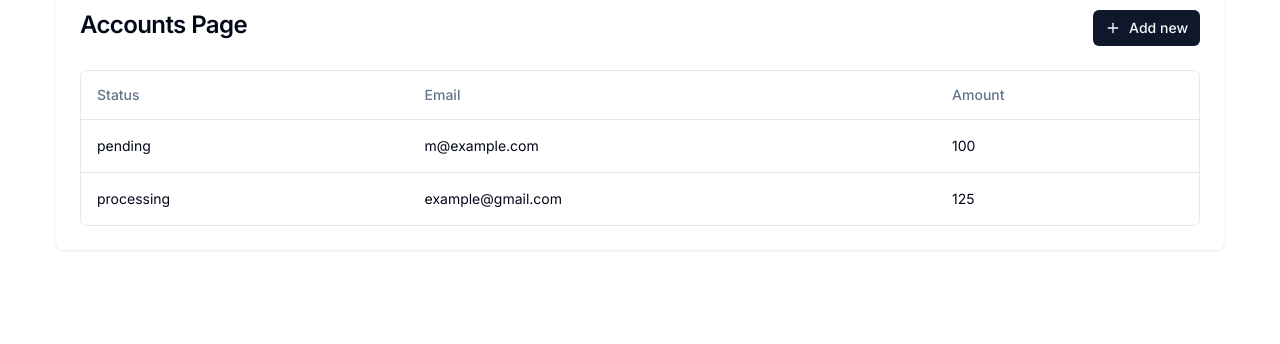
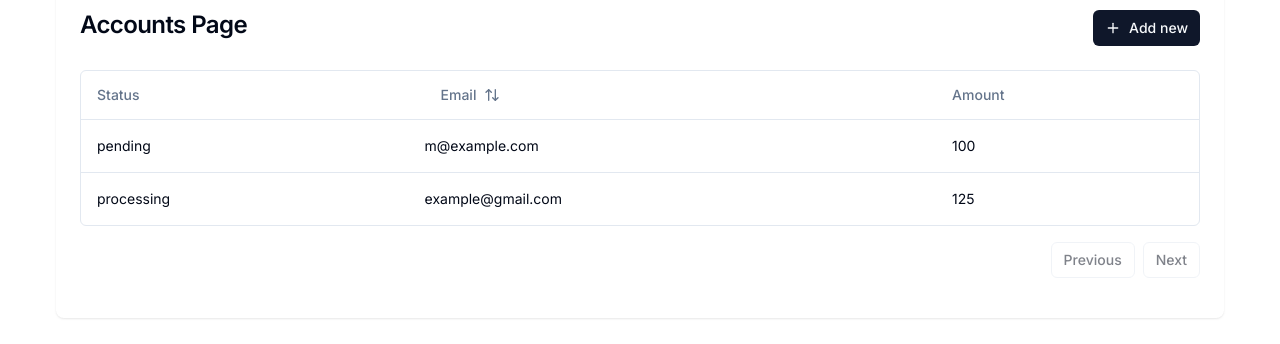
Before and after one commit to shoukathmd/finance-app, a Next.js app: page /accounts in a window 1280 px wide. Shown: the part 376-720 px from the top of the page. Built offline with nearby package versions, Linux system fonts and the light colour scheme; no server answers; what drizzle-zod, hono would draw is missing.

Commit message:
Added sort by email data table

```diff
--- a/app/(dashboard)/accounts/columns.tsx
+++ b/app/(dashboard)/accounts/columns.tsx
@@ -1,6 +1,8 @@
 "use client";
 
+import { Button } from "@/components/ui/button";
 import { ColumnDef } from "@tanstack/react-table";
+import { ArrowUpDown, MoreHorizontal } from "lucide-react";
 
 // This type is used to define the shape of our data.
 // You can use a Zod schema here if you want.
@@ -11,8 +13,6 @@
   email: string;
 };
 
-
-
 export const columns: ColumnDef<Payment>[] = [
   {
     accessorKey: "status",
@@ -20,7 +20,17 @@
   },
   {
     accessorKey: "email",
-    header: "Email",
+    header: ({ column }) => {
+      return (
+        <Button
+          variant="ghost"
+          onClick={() => column.toggleSorting(column.getIsSorted() === "asc")}
+        >
+          Email
+          <ArrowUpDown className="ml-2 h-4 w-4" />
+        </Button>
+      );
+    },
   },
   {
     accessorKey: "amount",
--- a/components/data-table.tsx
+++ b/components/data-table.tsx
@@ -1,11 +1,16 @@
 "use client";
 
+import { Button } from "@/components/ui/button";
 import {
   ColumnDef,
+  SortingState,
   flexRender,
   getCoreRowModel,
+  getPaginationRowModel,
+  getSortedRowModel,
   useReactTable,
 } from "@tanstack/react-table";
+import * as React from "react";
 
 import {
   Table,
@@ -25,13 +30,21 @@
   columns,
   data,
 }: DataTableProps<TData, TValue>) {
+  const [sorting, setSorting] = React.useState<SortingState>([]);
   const table = useReactTable({
     data,
     columns,
     getCoreRowModel: getCoreRowModel(),
+    getPaginationRowModel: getPaginationRowModel(),
+    onSortingChange: setSorting,
+    getSortedRowModel: getSortedRowModel(),
+    state: {
+      sorting,
+    },
   });
 
   return (
+    <div>
       <div className="rounded-md border">
         <Table>
           <TableHeader>
@@ -61,14 +74,20 @@
                 >
                   {row.getVisibleCells().map((cell) => (
                     <TableCell key={cell.id}>
-                    {flexRender(cell.column.columnDef.cell, cell.getContext())}
+                      {flexRender(
+                        cell.column.columnDef.cell,
+                        cell.getContext()
+                      )}
                     </TableCell>
                   ))}
                 </TableRow>
               ))
             ) : (
               <TableRow>
-              <TableCell colSpan={columns.length} className="h-24 text-center">
+                <TableCell
+                  colSpan={columns.length}
+                  className="h-24 text-center"
+                >
                   No results.
                 </TableCell>
               </TableRow>
@@ -76,5 +95,24 @@
           </TableBody>
         </Table>
       </div>
+      <div className="flex items-center justify-end space-x-2 py-4">
+        <Button
+          variant="outline"
+          size="sm"
+          onClick={() => table.previousPage()}
+          disabled={!table.getCanPreviousPage()}
+        >
+          Previous
+        </Button>
+        <Button
+          variant="outline"
+          size="sm"
+          onClick={() => table.nextPage()}
+          disabled={!table.getCanNextPage()}
+        >
+          Next
+        </Button>
+      </div>
+    </div>
   );
 }
```
Lines whose indentation alone changed are shown as unchanged.
